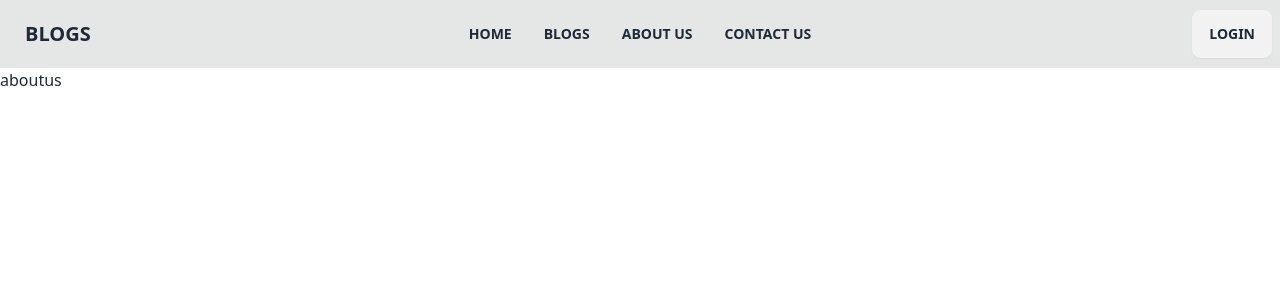
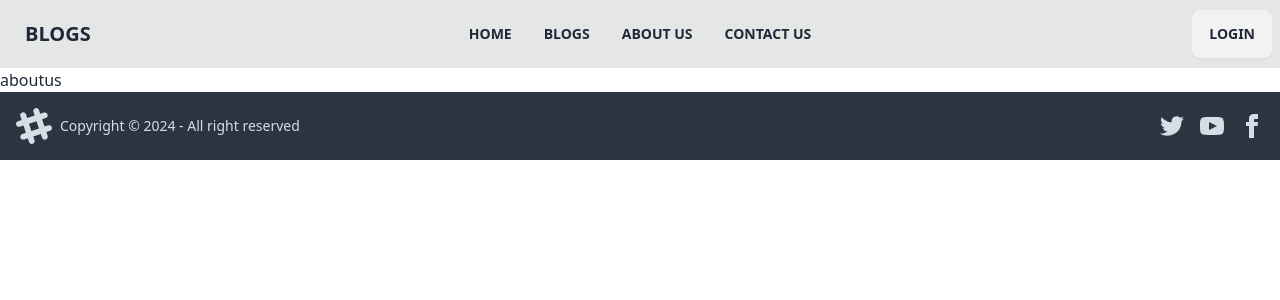
Before and after one commit to RabeyaAkter78/travel-blog, a React (Vite) app: page /aboutUs in a window 1280 px wide. Shown: the top 300 px of the page. Built offline with nearby package versions, Linux system fonts and the light colour scheme.

Commit message:
added footer

```diff
--- /dev/null
+++ b/src/components/Footer/Footer.jsx
@@ -0,0 +1,22 @@
+import React from 'react';
+
+const Footer = () => {
+    return (
+        <div>
+            <footer className="footer items-center p-4 bg-neutral text-neutral-content">
+                <aside className="items-center grid-flow-col">
+                    <svg width="36" height="36" viewBox="0 0 24 24" xmlns="http://www.w3.org/2000/svg" fillRule="evenodd" clipRule="evenodd" className="fill-current"><path d="M22.672 15.226l-2.432.811.841 2.515c.33 1.019-.209 2.127-1.23 2.456-1.15.325-2.148-.321-2.463-1.226l-.84-2.518-5.013 1.677.84 2.517c.391 1.203-.434 2.542-1.831 2.542-.88 0-1.601-.564-1.86-1.314l-.842-2.516-2.431.809c-1.135.328-2.145-.317-2.463-1.229-.329-1.018.211-2.127 1.231-2.456l2.432-.809-1.621-4.823-2.432.808c-1.355.384-2.558-.59-2.558-1.839 0-.817.509-1.582 1.327-1.846l2.433-.809-.842-2.515c-.33-1.02.211-2.129 1.232-2.458 1.02-.329 2.13.209 2.461 1.229l.842 2.515 5.011-1.677-.839-2.517c-.403-1.238.484-2.553 1.843-2.553.819 0 1.585.509 1.85 1.326l.841 2.517 2.431-.81c1.02-.33 2.131.211 2.461 1.229.332 1.018-.21 2.126-1.23 2.456l-2.433.809 1.622 4.823 2.433-.809c1.242-.401 2.557.484 2.557 1.838 0 .819-.51 1.583-1.328 1.847m-8.992-6.428l-5.01 1.675 1.619 4.828 5.011-1.674-1.62-4.829z"></path></svg>
+                    <p>Copyright © 2024 - All right reserved</p>
+                </aside>
+                <nav className="grid-flow-col gap-4 md:place-self-center md:justify-self-end">
+                    <a><svg xmlns="http://www.w3.org/2000/svg" width="24" height="24" viewBox="0 0 24 24" className="fill-current"><path d="M24 4.557c-.883.392-1.832.656-2.828.775 1.017-.609 1.798-1.574 2.165-2.724-.951.564-2.005.974-3.127 1.195-.897-.957-2.178-1.555-3.594-1.555-3.179 0-5.515 2.966-4.797 6.045-4.091-.205-7.719-2.165-10.148-5.144-1.29 2.213-.669 5.108 1.523 6.574-.806-.026-1.566-.247-2.229-.616-.054 2.281 1.581 4.415 3.949 4.89-.693.188-1.452.232-2.224.084.626 1.956 2.444 3.379 4.6 3.419-2.07 1.623-4.678 2.348-7.29 2.04 2.179 1.397 4.768 2.212 7.548 2.212 9.142 0 14.307-7.721 13.995-14.646.962-.695 1.797-1.562 2.457-2.549z"></path></svg>
+                    </a>
+                    <a><svg xmlns="http://www.w3.org/2000/svg" width="24" height="24" viewBox="0 0 24 24" className="fill-current"><path d="M19.615 3.184c-3.604-.246-11.631-.245-15.23 0-3.897.266-4.356 2.62-4.385 8.816.029 6.185.484 8.549 4.385 8.816 3.6.245 11.626.246 15.23 0 3.897-.266 4.356-2.62 4.385-8.816-.029-6.185-.484-8.549-4.385-8.816zm-10.615 12.816v-8l8 3.993-8 4.007z"></path></svg></a>
+                    <a><svg xmlns="http://www.w3.org/2000/svg" width="24" height="24" viewBox="0 0 24 24" className="fill-current"><path d="M9 8h-3v4h3v12h5v-12h3.642l.358-4h-4v-1.667c0-.955.192-1.333 1.115-1.333h2.885v-5h-3.808c-3.596 0-5.192 1.583-5.192 4.615v3.385z"></path></svg></a>
+                </nav>
+            </footer>
+        </div>
+    );
+};
+
+export default Footer;
--- /dev/null
+++ b/src/components/Home/AboutUS/AboutUS.jsx
@@ -0,0 +1,11 @@
+import React from 'react';
+
+const AboutUS = () => {
+    return (
+        <div>
+
+        </div>
+    );
+};
+
+export default AboutUS;
--- a/src/components/Main/Main.jsx
+++ b/src/components/Main/Main.jsx
@@ -1,12 +1,14 @@
 import React from 'react';
 import NavBar from '../NavBar/NavBar';
 import { Outlet } from 'react-router-dom';
+import Footer from '../Footer/Footer';
 
 const Main = () => {
     return (
         <div>
-           <NavBar></NavBar>
-           <Outlet></Outlet>
+            <NavBar></NavBar>
+            <Outlet></Outlet>
+            <Footer></Footer>
 
         </div>
     );
```
